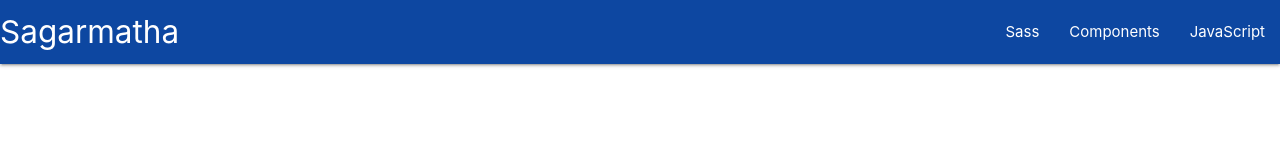
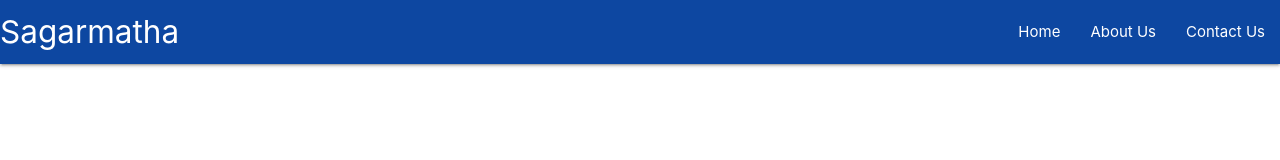
Before and after one commit to chikeobinjaka/sagarmatha, a plain HTML site: page aboutus.html in a window 1280 px wide. Shown: the top 160 px of the page. Drawn offline with Linux system fonts and the light colour scheme.

Commit message:
updated html

```diff
--- a/aboutus.html
+++ b/aboutus.html
@@ -33,9 +33,9 @@
     <div class="nav-wrapper blue darken-4" >
       <a href="#" class="brand-logo">Sagarmatha</a>
       <ul id="nav-mobile" class="right hide-on-med-and-down">
-        <li><a href="sass.html">Sass</a></li>
-        <li><a href="badges.html">Components</a></li>
-        <li><a href="collapsible.html">JavaScript</a></li>
+        <li><a href="index.html">Home</a></li>
+        <li><a href="aboutus.html">About Us</a></li>
+        <li><a href="contact.us">Contact Us</a></li>
       </ul>
     </div>
   </nav>
```
